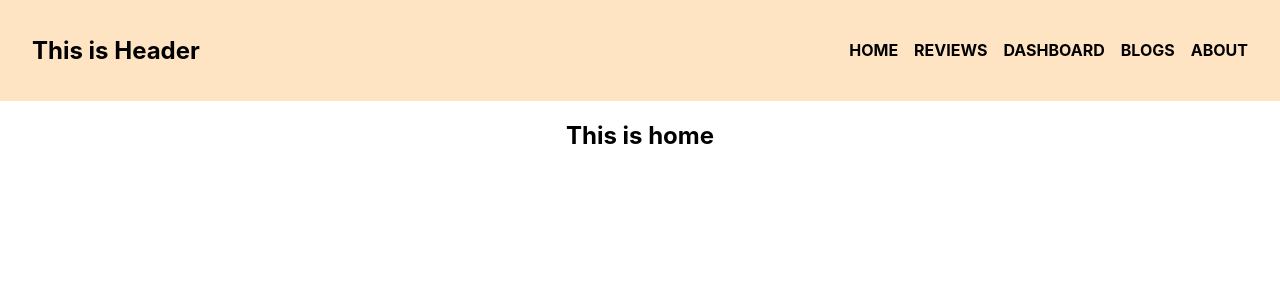
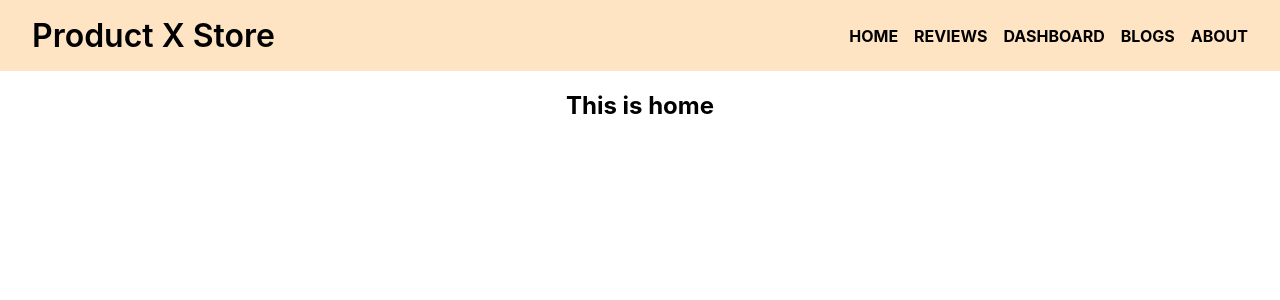
Before and after one commit to kiron0/product-analysis-website, a React (Create React App) app: page / in a window 1280 px wide. Shown: the top 300 px of the page. Built offline with nearby package versions, Linux system fonts and the light colour scheme.

Commit message:
custom link added

```diff
--- a/src/components/CustomLink/CustomLink.js
+++ b/src/components/CustomLink/CustomLink.js
@@ -8,7 +8,7 @@ function CustomLink({ children, to, ...props }) {
     return (
       <div>
         <Link
-          style={{ color: match ? 'orange' : 'black' }}
+          style={{ color: match ? 'red' : 'black', textDecoration: match ? 'underline' : 'none' }}
           to={to}
           {...props}
         >
--- a/src/components/Header/Header.css
+++ b/src/components/Header/Header.css
@@ -4,6 +4,13 @@
     justify-content: space-between;
     padding: 1rem 2rem;
     background: bisque;
+}
+
+.title{
+    text-decoration: none;
+    color: black;
+    font-size: 2rem;
+    font-weight: 600;
 }
 
 .nav-link{
--- a/src/components/Header/Header.js
+++ b/src/components/Header/Header.js
@@ -1,4 +1,5 @@
 import React from 'react';
+import { Link } from 'react-router-dom';
 import  CustomLink  from '../CustomLink/CustomLink';
 import './Header.css'
 
@@ -6,7 +7,7 @@ const Header = () => {
     return (
         <div className='header'>
             <div>
-            <h2>This is Header</h2>
+            <Link className='title' to='/'>Product X Store</Link>
             </div>
             <div className='nav-link'>
             <CustomLink className='link' to='/home'>HOME</CustomLink>
--- a/src/components/NotFound/NotFound.js
+++ b/src/components/NotFound/NotFound.js
@@ -1,9 +1,11 @@
 import React from 'react';
+import { Link } from 'react-router-dom';
 
 const NotFound = () => {
     return (
         <div>
             <h1>404 Not Found</h1>
+            <Link to='/'>GO BACK TO HOME</Link>
         </div>
     );
 };
```
